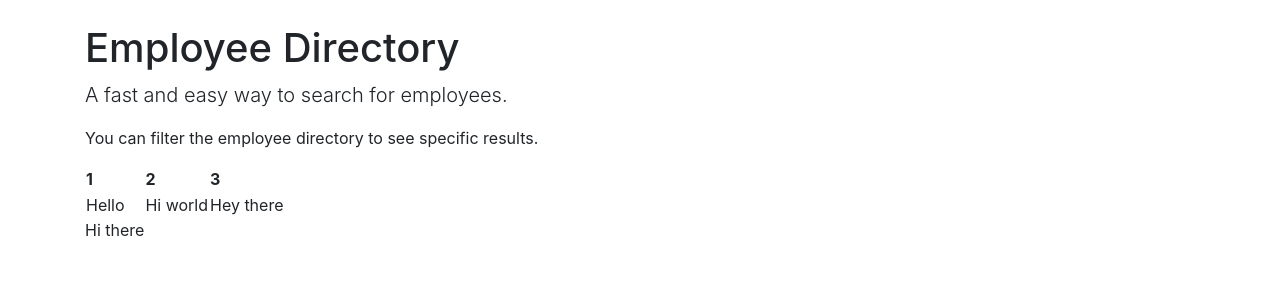
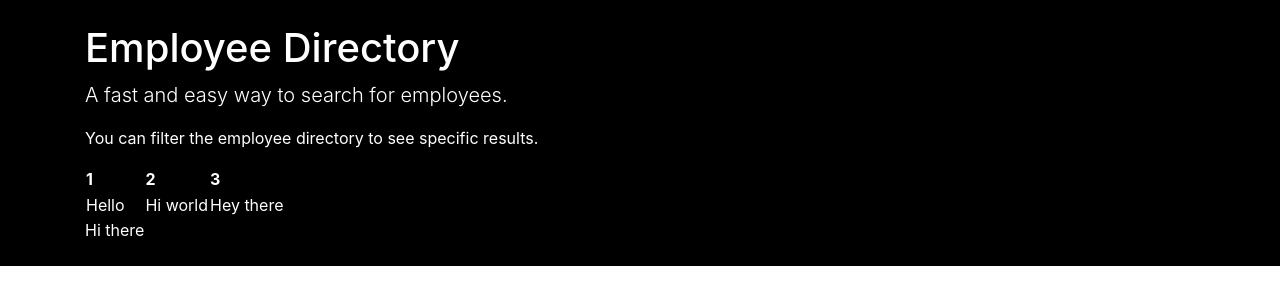
Before and after one commit to abbyblachman/react-employee-directory, a React (Create React App) app: page / in a window 1280 px wide. Shown: the top 304 px of the page. Built offline with nearby package versions, Linux system fonts and the light colour scheme.

Commit message:
working with styling

```diff
--- a/src/components/Container/Container.js
+++ b/src/components/Container/Container.js
@@ -1,11 +1,21 @@
 import React from "react";
 import Table from "../Table/Table"
+import { black } from "color-name";
+
+const style = {
+  body: {
+    background: "black"
+  },
+  fontColor: {
+    color: "white"
+  }
+}
 
 
 function Container() {
   return (
-    <body className = "py-4">
-      <div className="container">
+    <body className = "py-4" style={style.body}>
+      <div className="container" style={style.fontColor}>
         <h1>Employee Directory</h1>
         <p className="lead">A fast and easy way to search for employees.</p>
         <p>You can filter the employee directory to see specific results.</p>
```
